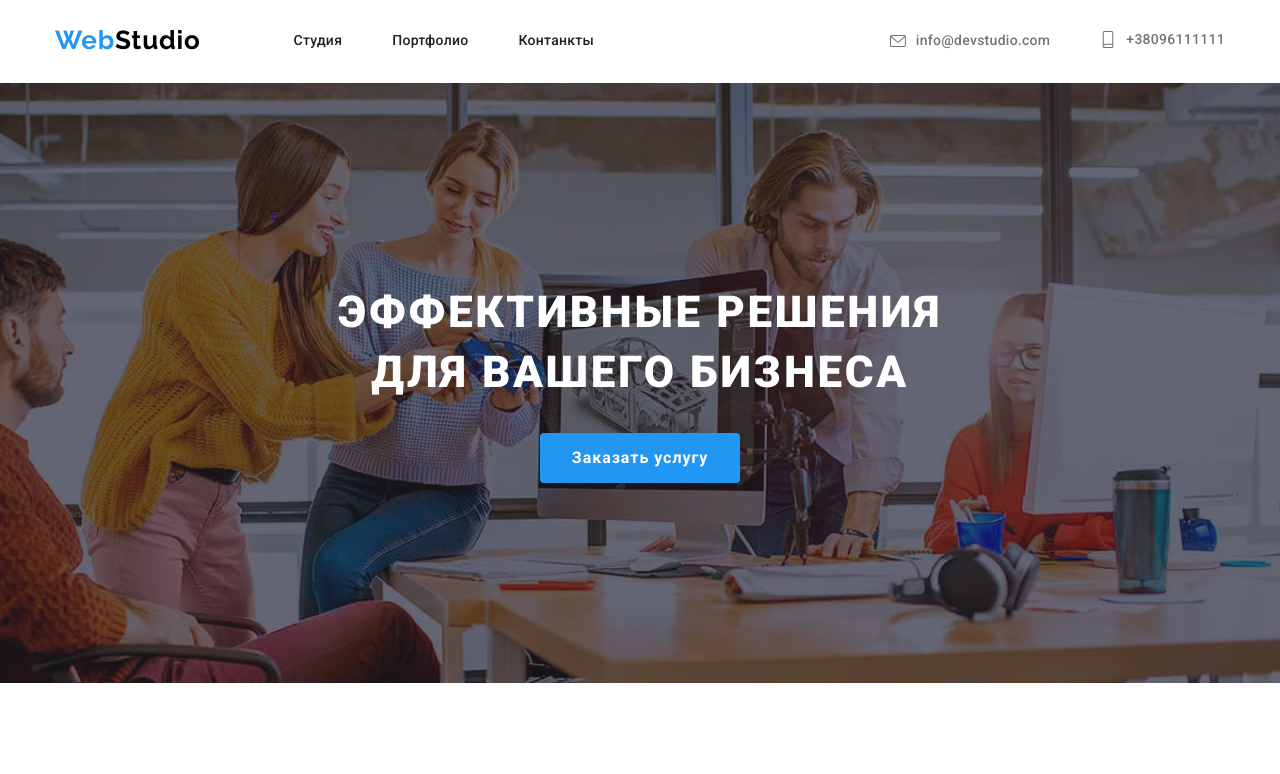
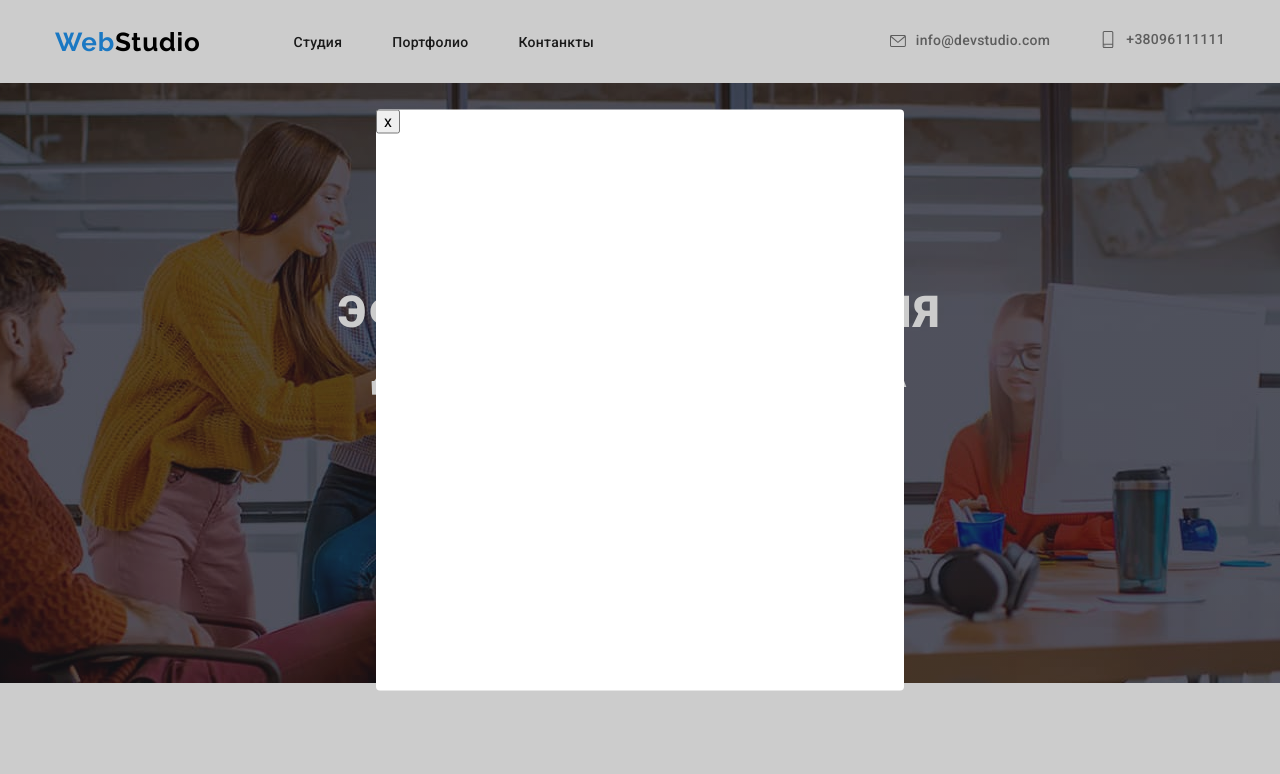
Before and after one commit to AlexandrKudrich/goit-markup-hw-05, a plain HTML site: page index.html in a window 1280 px wide. Both pictures are taken after a click on the button "Заказать услугу". Shown: the top 774 px of the page. Drawn offline with nearby package versions, Linux system fonts and the light colour scheme.

Commit message:
додає підкреслення і модалку Студія

```diff
--- a/css/styles.css
+++ b/css/styles.css
@@ -14,6 +14,14 @@
     font-family: roboto, sans-serif;
     letter-spacing: 0.03em;
  }
+
+  img {
+     display: block;
+     padding: 0;
+     margin: 0;
+     height: auto;
+     max-width: 100%;
+  }
 
  .list {
     list-style: none;
@@ -56,20 +64,20 @@
 
 
 
-
     .container {
 
    width: 1200px;
    margin: auto;
    padding-left: 15px;
    padding-right: 15px;
+   align-items: baseline;
 
     }
 
     .header-container {
 
     display: flex;
-    align-items: center;
+    /* align-items: center; */
 
     }
 
@@ -140,7 +148,7 @@
 
  .full-logo-heder {
     cursor: default;
-    align-items: center;
+    /* align-items: center; */
     margin-right: 93px;
     padding-top: 23px;
     padding-bottom: 25px;
@@ -164,10 +172,10 @@
 
  }
 
- .site-nav .link{
+ .site-nav .link-navi{
         padding-top: 31px;
         padding-bottom: 32px;
-        display: block;
+        display: flex;
  }
 
  .site-nav .item{
@@ -177,7 +185,7 @@
  .site-nav .item:last-child{
     margin-right: 0;
  }
- .site-nav .link {
+ .site-nav .link-navi{
         color: var(--title-text-color);
 
         font-weight: 500;
@@ -187,12 +195,36 @@
 
  }
 
- .site-nav .link:hover,
- .site-nav .link:focus {
+ .site-nav .link-navi:hover,
+ .site-nav .link-navi:focus {
     color: var(--accent-color);
     cursor: default;
  }
 
+ .item{
+   position: relative;
+ }
+
+ .link-navi::after{
+   content: '';
+   position: absolute;
+
+   bottom: 0;
+   left: 0;
+
+   width: 100%;
+   height: 4px;
+
+   border-radius: 2px;
+   background-color: #2196F3;
+
+   opacity: 0;
+
+}
+
+.link-navi:hover::after{
+   opacity: 1;
+}
 
 
 
@@ -358,9 +390,38 @@
     letter-spacing: 0.06em;
 
     }
+    .backdrop {
+      position: fixed;
+      top: 0;
+      left: 0;
+
+      width: 100%;
+      height: 100%;
+
+      background-color: rgba(0, 0, 0, 0.2);
+
+    }
+
+    .backdrop.is-hidden{
+      opacity: 0;
+      pointer-events: none;
+    }
+
+    .modal {
+      position: absolute;
+       top: 50%;
+      left: 50%;
+
+      transform: translate(-50%, -50%);
+
+      min-width: 528px;
+      min-height: 581px;
+      background-color: #FFFFFF;
+      border-radius: 4px;
 
 
 
+    }
                     /* Section_About */
 
 
@@ -478,20 +539,19 @@
  /* align-items: center;
  justify-content: space-between; */
  gap: 30px;
+
+
  }
-
-.img-what-we-do{
-   display: block;
-}
 
 
  .what-we{
-   position: relative
+   position: relative;
+
  }
 
 
  .thumb{
-   display: inline-block;
+   display: flex;
    position: absolute;
 
       bottom: 0;
@@ -499,9 +559,10 @@
 
    width: 100%;
    height: 70px ;
-   background-color: rgba(33, 150, 243, 0.5);
-   /* background-color :rgba(47, 48, 58, 0.8); */
+   background-color :rgba(47, 48, 58, 0.8);
 
+    justify-content: center;
+    align-items: center;
 
  }
 
@@ -515,10 +576,6 @@
       letter-spacing: 0.03em;
       text-transform: uppercase;
       color: #FFFFFF;
-      margin: auto;
-
-
-
 
  }
 
--- a/index.html
+++ b/index.html
@@ -40,9 +40,9 @@
         <ul class="site-nav list">
 
 
-        <li class="item"><a href="./index.html" class="link">Студия</a></li>
-        <li class="item"><a href="./portfolio.html"class="link">Портфолио</a></li>
-        <li class="item"><a href="Contacts"class="link">Контанкты</a></li>
+        <li class="item"><a href="./index.html" class="link-navi stud">Студия</a></li>
+        <li class="item"><a href="./portfolio.html"class="link-navi portf ">Портфолио</a></li>
+        <li class="item"><a href="Contacts"class="link-navi cont ">Контанкты</a></li>
 
         </ul>
 
@@ -83,12 +83,14 @@
 
         <h1 class="hero-title">Эффективные решения <br> для вашего бизнеса </br></h1>
 
-        <button class="hero-button"  type="button" value="Заказать услугу">Заказать услугу</button>
+        <button data-modal-open class="hero-button"  type="button" value="Заказать услугу" >Заказать услугу</button>
 
         </section>
 
 
-
+        <div class="backdrop is-hidden" data-modal>
+            <div class="modal"> <button data-modal-close>x</button></div>
+        </div>
 
 
                                                                     <!-- section_about -->
@@ -152,7 +154,7 @@
         <ul class="list what-we-do">
 
 
-            <li class="what-we"><a  href="Web-sites"> <img class="img-what-we-do" src="./images/box1.jpg" width="370" alt="людина переносить з макету на папері у пк у вебформат html" /> </a>
+            <li class="what-we"><a class="img-what-we-do" href="Web-sites"> <img class="img-what-we-do" src="./images/box1.jpg" width="370" alt="людина переносить з макету на папері у пк у вебформат html" /> </a>
             <div class="thumb">
                 <p class="text-thumb">Десктопные приложения</p>
             </div> </li>
@@ -174,6 +176,7 @@
         </div>
 
         </section>
+
 
 
 
@@ -563,6 +566,8 @@
 
         </footer>
 
+        <script src="./modal.js"></script>
+
         </body>
 
         </div>
```
Also changed, not shown: portfolio.html (+5 -4 lines).
